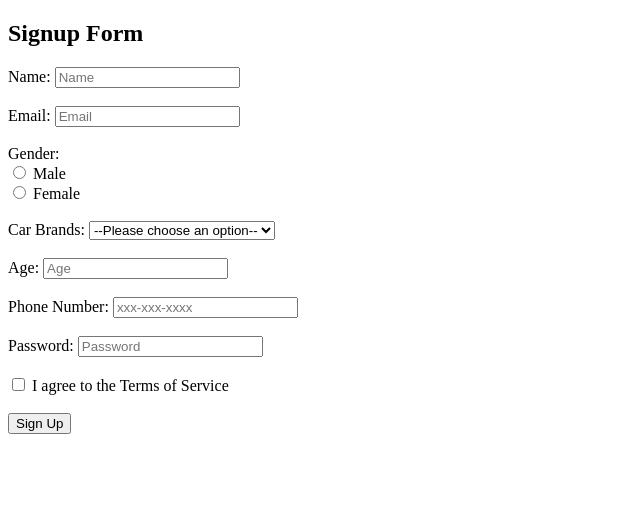
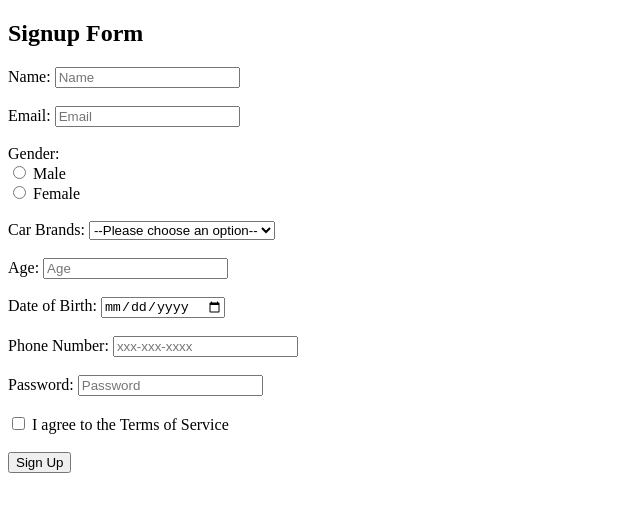
Before and after one commit to acciojob/signup-form-car-Rahil399, a website: page main.html in a window 1280 px wide. Shown: the whole page, without its empty margins (0-640 px from the left). Drawn offline with Linux system fonts and the light colour scheme.

Commit message:
created a submission

```diff
--- a/main.html
+++ b/main.html
@@ -35,6 +35,10 @@
 		<label for="age">Age:</label>
 		<input type="number" name="age" id="age" required placeholder="Age"><br><br>
 
+		 <!-- DOB Field -->
+        <label for="dob">Date of Birth:</label>
+        <input type="date" id="dob" name="dob" required><br><br>
+
 		<label for="tel">Phone Number:</label>
         <input type="tel" id="tel" name="tel" placeholder="xxx-xxx-xxxx" pattern="[0-9]{3}-[0-9]{3}-[0-9]{4}"><br><br>
 
```
